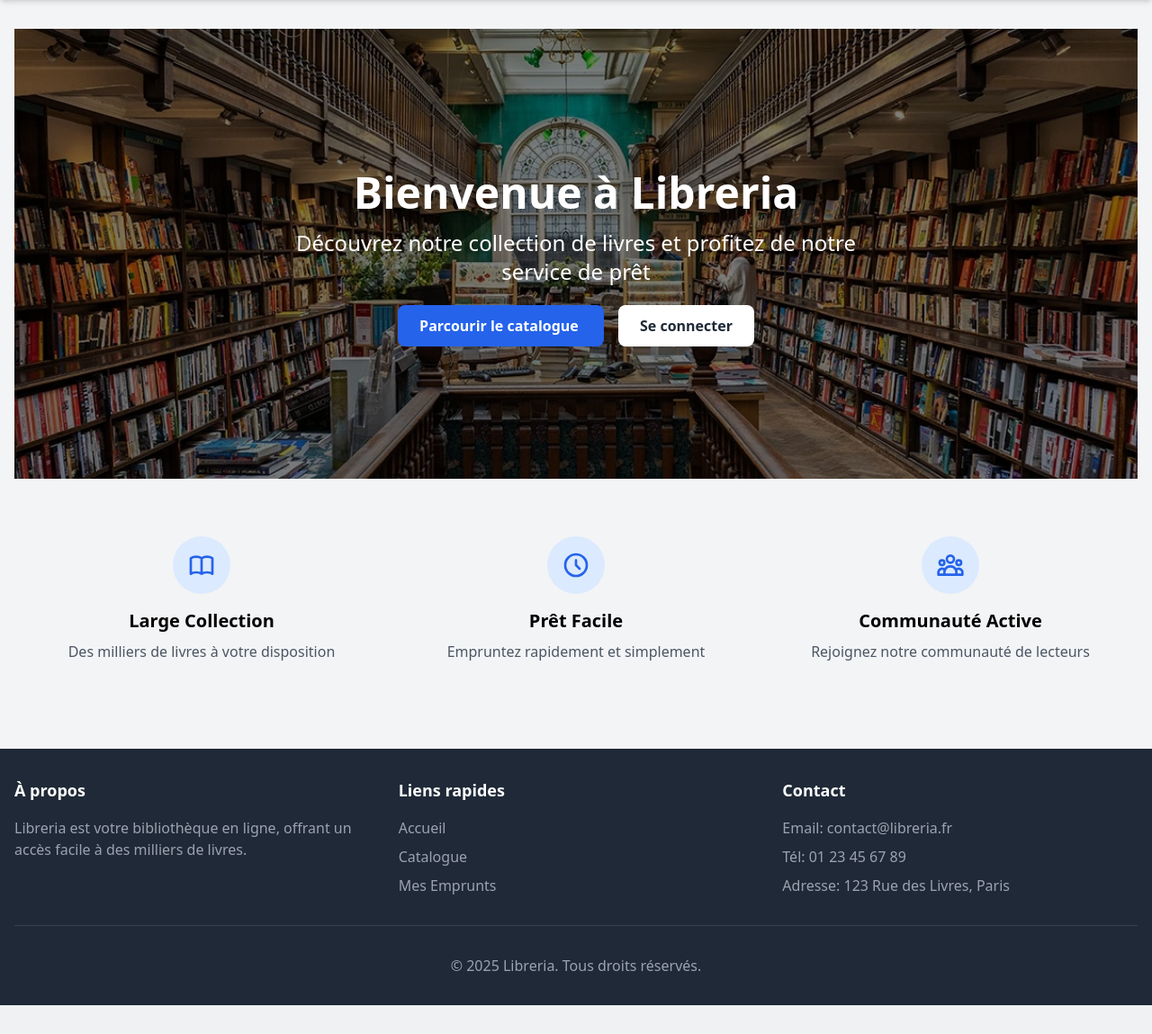
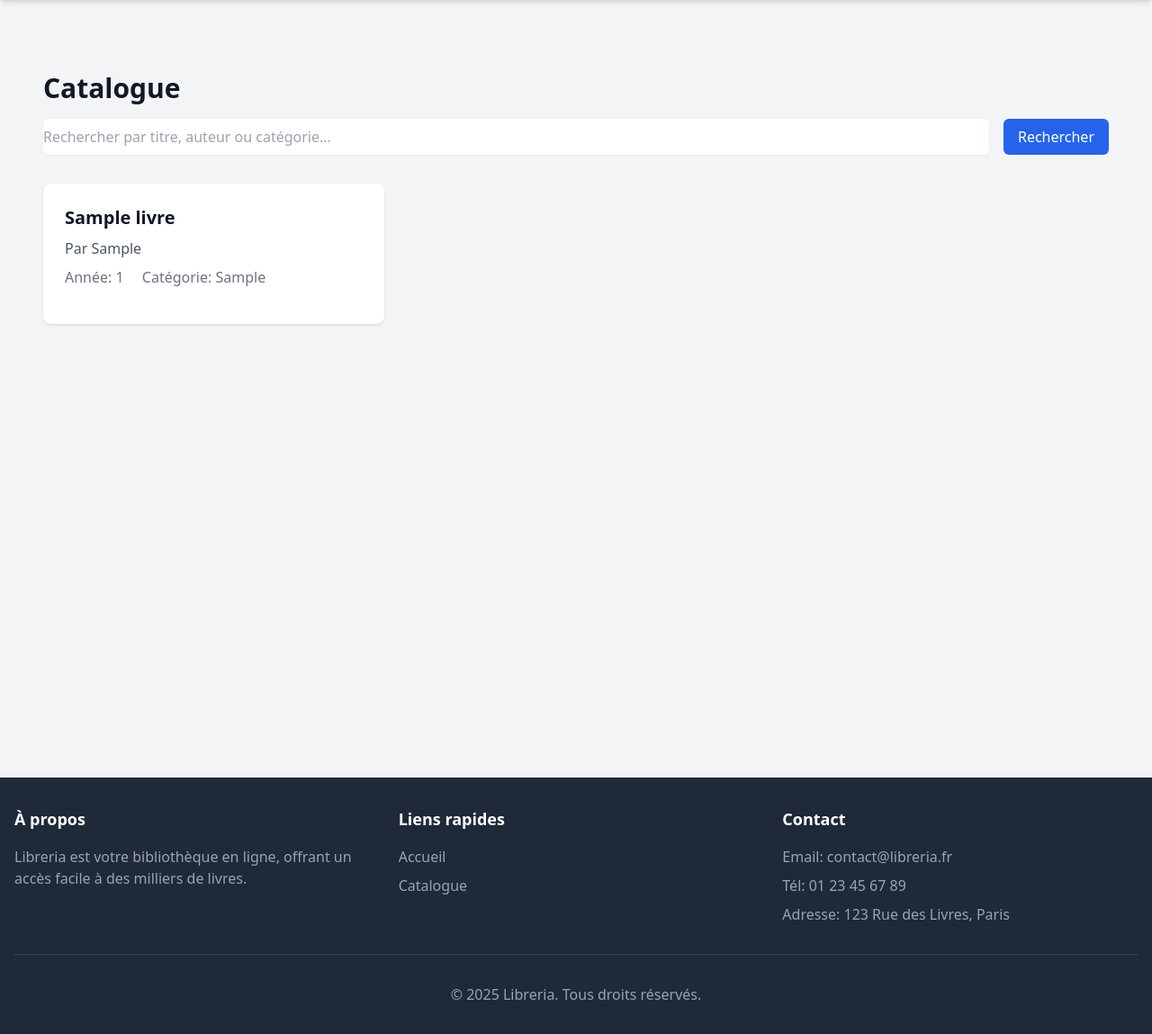
Before and after one commit to JhonLP-Pro/libreria, a PHP site: page /index.php?page=catalogue in a window 1280 px wide. Shown: the part 64-1213 px from the top of the page at 90% size. Before the commit the page ends 1181 px from the top, so only its background shows below. Run offline with PHP 8.4, Linux system fonts and the light colour scheme; tables that the repository leaves empty hold one stand-in row (values such as "Sample post"); some libraries are stand-ins or nearby versions.

Commit message:
ajout des livre

```diff
--- /dev/null
+++ b/controller/livreController.php
@@ -0,0 +1,140 @@
+<?php
+require_once(__DIR__ . '/../model/livreModel.php');
+require_once(__DIR__ . '/../bdd/bdd.php');
+
+if(isset($_POST['action'])) {
+    $livreController = new LivreController($bdd);
+
+    switch($_POST['action']) {
+        case 'ajouter':
+            $livreController->ajouterLivre();
+            break;
+        case 'modifier':
+            $livreController->modifierLivre();
+            break;
+        case 'supprimer':
+            $livreController->supprimerLivre();
+            break;
+        case 'rechercher':
+            $livreController->rechercherLivres();
+            break;
+        default:
+            header('Location: /libreria/index.php?page=catalogue');
+            exit();
+    }
+}
+
+class LivreController {
+    private $livre;
+
+    public function __construct($bdd) {
+        $this->livre = new Livre($bdd);
+    }
+
+    public function ajouterLivre() {
+        try {
+            if(empty($_POST['titre']) || empty($_POST['auteur']) || empty($_POST['annee']) || empty($_POST['categorie'])) {
+                header('Location: /libreria/index.php?page=admin&success=error');
+                exit();
+            }
+
+            if(!is_numeric($_POST['annee']) || $_POST['annee'] < 0 || $_POST['annee'] > date('Y')) {
+                header('Location: /libreria/index.php?page=admin&success=error');
+                exit();
+            }
+
+            $result = $this->livre->ajouterLivre(
+                $_POST['titre'],
+                $_POST['auteur'],
+                $_POST['annee'],
+                $_POST['categorie']
+            );
+
+            if($result) {
+                header('Location: /libreria/index.php?page=admin&success=success');
+            } else {
+                header('Location: /libreria/index.php?page=admin&success=error');
+            }
+        } catch (Exception $e) {
+            header('Location: /libreria/index.php?page=admin&success=error');
+        }
+        exit();
+    }
+
+    public function modifierLivre() {
+        try {
+            if(empty($_POST['id_livre'])) {
+                header('Location: /libreria/index.php?page=admin&success=error');
+                exit();
+            }
+
+            if(empty($_POST['titre']) || empty($_POST['auteur']) || empty($_POST['annee']) || empty($_POST['categorie'])) {
+                header('Location: /libreria/index.php?page=admin&success=error');
+                exit();
+            }
+
+            if(!is_numeric($_POST['annee']) || $_POST['annee'] < 0 || $_POST['annee'] > date('Y')) {
+                header('Location: /libreria/index.php?page=admin&success=error');
+                exit();
+            }
+
+            $result = $this->livre->modifierLivre(
+                $_POST['id_livre'],
+                $_POST['titre'],
+                $_POST['auteur'],
+                $_POST['annee'],
+                $_POST['categorie']
+            );
+
+            header('Location: /libreria/index.php?page=admin&success=' . ($result ? 'success' : 'error'));
+        } catch (Exception $e) {
+            header('Location: /libreria/index.php?page=admin&success=error');
+        }
+        exit();
+    }
+
+    public function supprimerLivre() {
+        try {
+            if(empty($_POST['id_livre'])) {
+                header('Location: /libreria/index.php?page=admin&success=error');
+                exit();
+            }
+
+            $result = $this->livre->supprimerLivre($_POST['id_livre']);
+            header('Location: /libreria/index.php?page=admin&success=' . ($result ? 'success' : 'error'));
+        } catch (Exception $e) {
+            header('Location: /libreria/index.php?page=admin&success=error');
+        }
+        exit();
+    }
+
+    public function rechercherLivres() {
+        try {
+            $terme = isset($_POST['terme']) ? $_POST['terme'] : '';
+            $livres = empty($terme) ? $this->livre->getAllLivres() : $this->livre->rechercherLivres($terme);
+            header('Location: /libreria/index.php?page=catalogue&q=' . urlencode($terme));
+            exit();
+        } catch (Exception $e) {
+            header('Location: /libreria/index.php?page=catalogue&error=1');
+            exit();
+        }
+    }
+
+    public function getLivresRecents() {
+        try {
+            return $this->livre->getAllLivres();
+        } catch (Exception $e) {
+            return [];
+        }
+    }
+
+    public function getCatalogueData() {
+        $terme = isset($_GET['q']) ? $_GET['q'] : '';
+        try {
+            return empty($terme) ? $this->livre->getAllLivres() : $this->livre->rechercherLivres($terme);
+        } catch (Exception $e) {
+            return [];
+        }
+    }
+}
+?>
--- a/index.php
+++ b/index.php
@@ -12,13 +12,21 @@ switch ($page) {
         include('view/connexion.php');
 		break;
 
+    case 'catalogue':
+        include('view/catalogue.php');
+        break;
+
     case 'profil':
         include('view/profil.php');
         break;
 
+    case 'admin':
+        include('view/admin.php');
+        break;
+
     case 'deconnexion':
         session_destroy();
-        header('Location: index.php?page=accueil');
+        header('Location: /libreria/index.php?page=accueil');
         break;
 
 	default:
@@ -26,7 +34,6 @@ switch ($page) {
 		break;
 }
 
-
 include 'view/commun/footer.php';
 
 ?>
--- a/librairie.sql
+++ b/librairie.sql
@@ -8,7 +8,7 @@ CREATE TABLE type_utilisateur (
 );
 
 CREATE TABLE utilisateur (
-    id_utilisateur INT PRIMARY KEY,
+    id_utilisateur INT PRIMARY KEY AUTO_INCREMENT,
     nom VARCHAR(50),
     prénom VARCHAR(50),
     type_utilisateur int(11),
@@ -19,7 +19,7 @@ CREATE TABLE utilisateur (
 );
 
 CREATE TABLE Livre (
-    id_livre INT PRIMARY KEY,
+    id_livre INT PRIMARY KEY AUTO_INCREMENT,
     titre VARCHAR(100),
     auteur VARCHAR(50),
     année INT,
@@ -27,7 +27,7 @@ CREATE TABLE Livre (
 );
 
 CREATE TABLE Prêt (
-    id_prêt INT PRIMARY KEY,
+    id_prêt INT PRIMARY KEY AUTO_INCREMENT,
     date_emprunt DATE,
     date_retour DATE,
     état VARCHAR(20),
--- a/model/livreModel.php
+++ b/model/livreModel.php
@@ -0,0 +1,128 @@
+<?php
+
+class Livre {
+    private $bdd;
+
+    function __construct($bdd)
+    {
+        $this->bdd = $bdd;
+    }
+
+    public function ajouterLivre($titre, $auteur, $annee, $categorie)
+    {
+        try {
+            $req = $this->bdd->prepare('INSERT INTO Livre(titre, auteur, année, catégorie)
+                                      VALUES(:titre, :auteur, :annee, :categorie)');
+            $req->bindParam(':titre', $titre);
+            $req->bindParam(':auteur', $auteur);
+            $req->bindParam(':annee', $annee);
+            $req->bindParam(':categorie', $categorie);
+            return $req->execute();
+        } catch (PDOException $e) {
+            error_log("Erreur lors de l'ajout du livre : " . $e->getMessage());
+            return false;
+        }
+    }
+
+    public function getLivreById($id)
+    {
+        try {
+            $req = $this->bdd->prepare('SELECT * FROM Livre WHERE id_livre = :id');
+            $req->bindParam(':id', $id);
+            $req->execute();
+            return $req->fetch();
+        } catch (PDOException $e) {
+            error_log("Erreur lors de la récupération du livre : " . $e->getMessage());
+            return false;
+        }
+    }
+
+    public function getAllLivres()
+    {
+        try {
+            $req = $this->bdd->prepare('SELECT * FROM Livre ORDER BY titre');
+            $req->execute();
+            return $req->fetchAll();
+        } catch (PDOException $e) {
+            error_log("Erreur lors de la récupération des livres : " . $e->getMessage());
+            return false;
+        }
+    }
+
+    public function modifierLivre($id, $titre, $auteur, $annee, $categorie)
+    {
+        try {
+            $req = $this->bdd->prepare('UPDATE Livre
+                                      SET titre = :titre,
+                                          auteur = :auteur,
+                                          année = :annee,
+                                          catégorie = :categorie
+                                      WHERE id_livre = :id');
+            $req->bindParam(':id', $id);
+            $req->bindParam(':titre', $titre);
+            $req->bindParam(':auteur', $auteur);
+            $req->bindParam(':annee', $annee);
+            $req->bindParam(':categorie', $categorie);
+            return $req->execute();
+        } catch (PDOException $e) {
+            error_log("Erreur lors de la modification du livre : " . $e->getMessage());
+            return false;
+        }
+    }
+
+    public function supprimerLivre($id)
+    {
+        try {
+            // Vérifier d'abord s'il y a des prêts en cours pour ce livre
+            $req = $this->bdd->prepare('SELECT COUNT(*) FROM Prêt WHERE id_livre = :id AND date_retour IS NULL');
+            $req->bindParam(':id', $id);
+            $req->execute();
+            if ($req->fetchColumn() > 0) {
+                return false; // Le livre est actuellement emprunté
+            }
+
+            // Si pas de prêts en cours, on peut supprimer
+            $req = $this->bdd->prepare('DELETE FROM Livre WHERE id_livre = :id');
+            $req->bindParam(':id', $id);
+            return $req->execute();
+        } catch (PDOException $e) {
+            error_log("Erreur lors de la suppression du livre : " . $e->getMessage());
+            return false;
+        }
+    }
+
+    public function rechercherLivres($terme)
+    {
+        try {
+            $terme = "%$terme%";
+            $req = $this->bdd->prepare('SELECT * FROM Livre
+                                      WHERE titre LIKE :terme
+                                      OR auteur LIKE :terme
+                                      OR catégorie LIKE :terme
+                                      ORDER BY titre');
+            $req->bindParam(':terme', $terme);
+            $req->execute();
+            return $req->fetchAll();
+        } catch (PDOException $e) {
+            error_log("Erreur lors de la recherche de livres : " . $e->getMessage());
+            return false;
+        }
+    }
+
+    public function getLivresDisponibles()
+    {
+        try {
+            $req = $this->bdd->prepare('SELECT Livre.* FROM Livre
+                                      LEFT JOIN Prêt ON Livre.id_livre = Prêt.id_livre
+                                      AND Prêt.date_retour IS NULL
+                                      WHERE Prêt.id_livre IS NULL
+                                      ORDER BY Livre.titre');
+            $req->execute();
+            return $req->fetchAll();
+        } catch (PDOException $e) {
+            error_log("Erreur lors de la récupération des livres disponibles : " . $e->getMessage());
+            return false;
+        }
+    }
+}
+?>
--- /dev/null
+++ b/view/catalogue.php
@@ -0,0 +1,70 @@
+<?php
+require_once('controller/livreController.php');
+$livreController = new LivreController($bdd);
+$livres = $livreController->getCatalogueData();
+$searchTerm = isset($_GET['q']) ? htmlspecialchars($_GET['q']) : '';
+?>
+
+<div class="min-h-screen py-12 px-4 sm:px-6 lg:px-8">
+    <div class="max-w-7xl mx-auto">
+        <!-- En-tête et barre de recherche -->
+        <div class="mb-8">
+            <h2 class="text-3xl font-bold text-gray-900 mb-4">Catalogue</h2>
+            <div class="flex items-center">
+                <div class="flex-1">
+                    <form action="controller/livreController.php" method="POST" class="flex gap-4">
+                        <input type="hidden" name="action" value="rechercher">
+                        <input type="text"
+                               name="terme"
+                               value="<?php echo $searchTerm; ?>"
+                               placeholder="Rechercher par titre, auteur ou catégorie..."
+                               class="flex-1 rounded-md border-gray-300 shadow-sm focus:border-blue-500 focus:ring-blue-500">
+                        <button type="submit"
+                                class="px-4 py-2 bg-blue-600 text-white rounded-md hover:bg-blue-700 focus:outline-none focus:ring-2 focus:ring-blue-500 focus:ring-offset-2">
+                            Rechercher
+                        </button>
+                    </form>
+                </div>
+            </div>
+        </div>
+
+        <?php if(isset($_GET['error'])): ?>
+            <div class="mb-4 bg-red-100 border border-red-400 text-red-700 px-4 py-3 rounded">
+                Une erreur est survenue lors de la recherche.
+            </div>
+        <?php endif; ?>
+
+        <!-- Liste des livres -->
+        <div class="grid grid-cols-1 gap-6 sm:grid-cols-2 lg:grid-cols-3">
+            <?php if(empty($livres)): ?>
+                <div class="col-span-full text-center py-8 text-gray-500">
+                    Aucun livre trouvé<?php echo !empty($searchTerm) ? ' pour la recherche "' . $searchTerm . '"' : ''; ?>.
+                </div>
+            <?php else: ?>
+                <?php foreach($livres as $livre): ?>
+                    <div class="bg-white rounded-lg shadow p-6">
+                        <h4 class="text-xl font-semibold text-gray-900 mb-2"><?php echo htmlspecialchars($livre['titre']); ?></h4>
+                        <p class="text-gray-600 mb-2">Par <?php echo htmlspecialchars($livre['auteur']); ?></p>
+                        <p class="text-gray-500 mb-4">
+                            <span class="mr-4">Année: <?php echo htmlspecialchars($livre['année']); ?></span>
+                            <span>Catégorie: <?php echo htmlspecialchars($livre['catégorie']); ?></span>
+                        </p>
+                        <?php if(isset($_SESSION['user'])): ?>
+                            <button onclick="emprunterLivre(<?php echo $livre['id_livre']; ?>)"
+                                    class="w-full px-4 py-2 bg-green-600 text-white rounded-md hover:bg-green-700 focus:outline-none focus:ring-2 focus:ring-green-500 focus:ring-offset-2">
+                                Emprunter
+                            </button>
+                        <?php endif; ?>
+                    </div>
+                <?php endforeach; ?>
+            <?php endif; ?>
+        </div>
+    </div>
+</div>
+
+<script>
+function emprunterLivre(idLivre) {
+    // À implémenter plus tard
+    alert('La fonctionnalité d\'emprunt sera bientôt disponible !');
+}
+</script>
--- a/view/commun/footer.php
+++ b/view/commun/footer.php
@@ -9,9 +9,8 @@
                 <div>
                     <h3 class="text-lg font-semibold mb-4">Liens rapides</h3>
                     <ul class="space-y-2">
-                        <li><a href="/accueil" class="text-gray-400 hover:text-white transition">Accueil</a></li>
-                        <li><a href="/catalogue" class="text-gray-400 hover:text-white transition">Catalogue</a></li>
-                        <li><a href="/mes-emprunts" class="text-gray-400 hover:text-white transition">Mes Emprunts</a></li>
+                        <li><a href="index.php?page=accueil" class="text-gray-400 hover:text-white transition">Accueil</a></li>
+                        <li><a href="index.php?page=catalogue" class="text-gray-400 hover:text-white transition">Catalogue</a></li>
                     </ul>
                 </div>
                 <div>
--- a/view/commun/header.php
+++ b/view/commun/header.php
@@ -6,9 +6,20 @@
     <meta name="viewport" content="width=device-width, initial-scale=1.0">
     <title>Libreria - Bibliothèque en ligne</title>
     <script src="https://cdn.tailwindcss.com"></script>
+    <style>
+        .profile-menu {
+            z-index: 50;
+            position: absolute;
+            right: 0;
+            margin-top: 0.5rem;
+            width: 12rem;
+            border-radius: 0.375rem;
+            box-shadow: 0 2px 5px rgba(0,0,0,0.2);
+        }
+    </style>
 </head>
 <body class="bg-gray-100">
-    <header class="bg-white shadow-md">
+    <header class="bg-white shadow-md relative">
         <nav class="max-w-7xl mx-auto px-4 sm:px-6 lg:px-8">
             <div class="flex justify-between h-16">
                 <!-- Logo -->
@@ -40,11 +51,18 @@
                                 </svg>
                             </button>
                             <!-- Menu déroulant -->
-                            <div id="profileMenu" class="absolute right-0 mt-2 w-48 rounded-md shadow-lg bg-white ring-1 ring-black ring-opacity-5 hidden">
+                            <div id="profileMenu" class="profile-menu hidden bg-white ring-1 ring-black ring-opacity-5">
                                 <div class="py-1">
-                                    <a href="index.php?page=profil" class="block px-4 py-2 text-sm text-gray-700 hover:bg-gray-100">Mon profil</a>
-                                    <a href="index.php?page=mes-emprunts" class="block px-4 py-2 text-sm text-gray-700 hover:bg-gray-100">Mes emprunts</a>
-                                    <a href="index.php?page=deconnexion" class="block px-4 py-2 text-sm text-gray-700 hover:bg-gray-100">Déconnexion</a>
+                                    <a href="index.php?page=profil" class="block px-4 py-2 text-sm text-gray-700 hover:bg-gray-100">
+                                        Mon profil
+                                    </a>
+                                    <a href="index.php?page=mes-emprunts" class="block px-4 py-2 text-sm text-gray-700 hover:bg-gray-100">
+                                        Mes emprunts
+                                    </a>
+                                    <hr class="my-1">
+                                    <a href="index.php?page=deconnexion" class="block px-4 py-2 text-sm text-gray-700 hover:bg-gray-100">
+                                        Déconnexion
+                                    </a>
                                 </div>
                             </div>
                         </div>
@@ -59,18 +77,18 @@
     </header>
 
     <script>
-        // Fonction pour basculer l'affichage du menu profil
         function toggleProfileMenu() {
             const menu = document.getElementById('profileMenu');
             menu.classList.toggle('hidden');
         }
 
-        // Fermer le menu si on clique en dehors
+        // Fermer le menu si on clique ailleurs sur la page
         document.addEventListener('click', function(event) {
             const menu = document.getElementById('profileMenu');
             const button = event.target.closest('button');
+            const menuContent = event.target.closest('.profile-menu');
 
-            if (!button && !menu.classList.contains('hidden')) {
+            if (!button && !menuContent && !menu.classList.contains('hidden')) {
                 menu.classList.add('hidden');
             }
         });
```
Also changed, not shown: controller/utilisateurController.php (+37 -12 lines), view/admin.php (added, +123 -0 lines).
